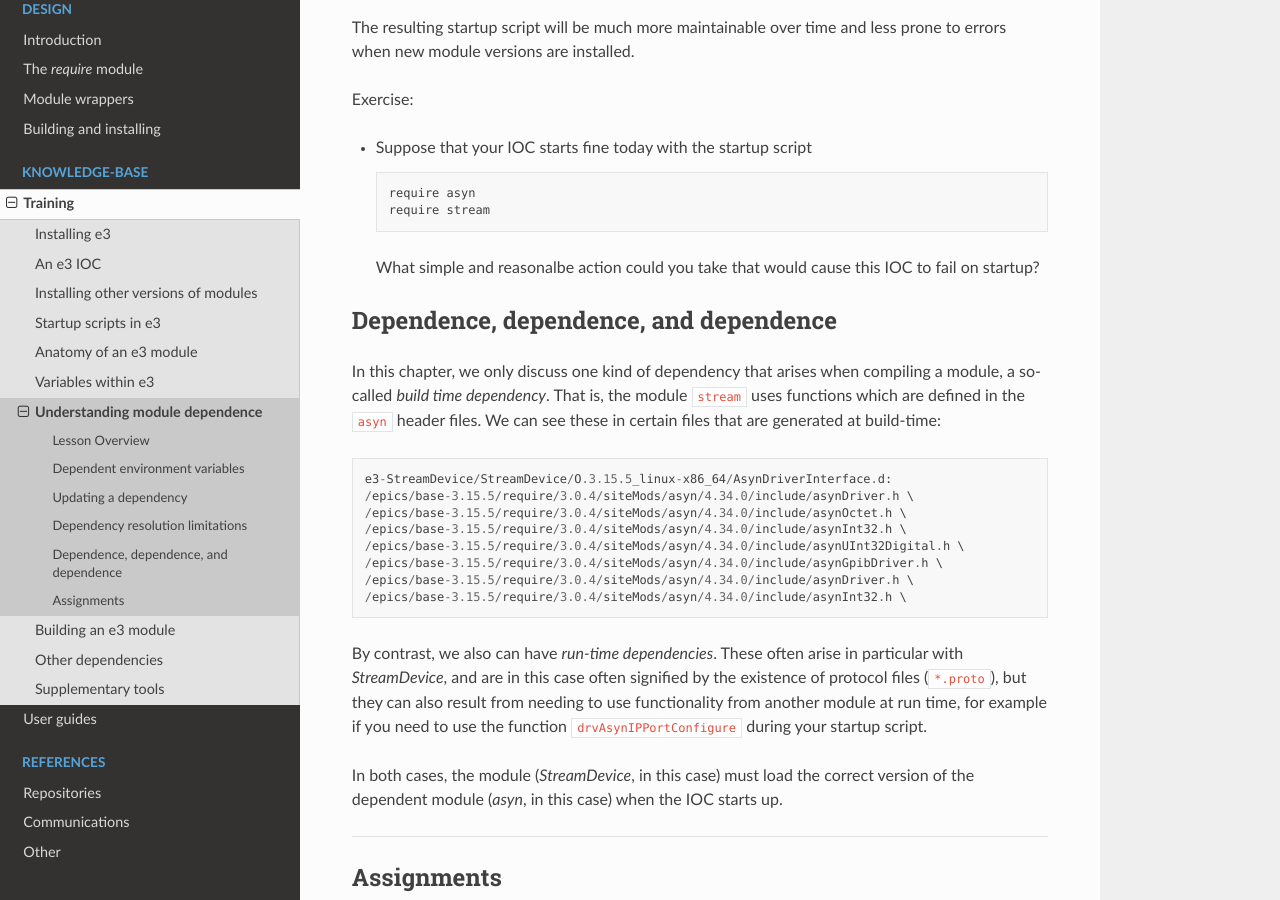
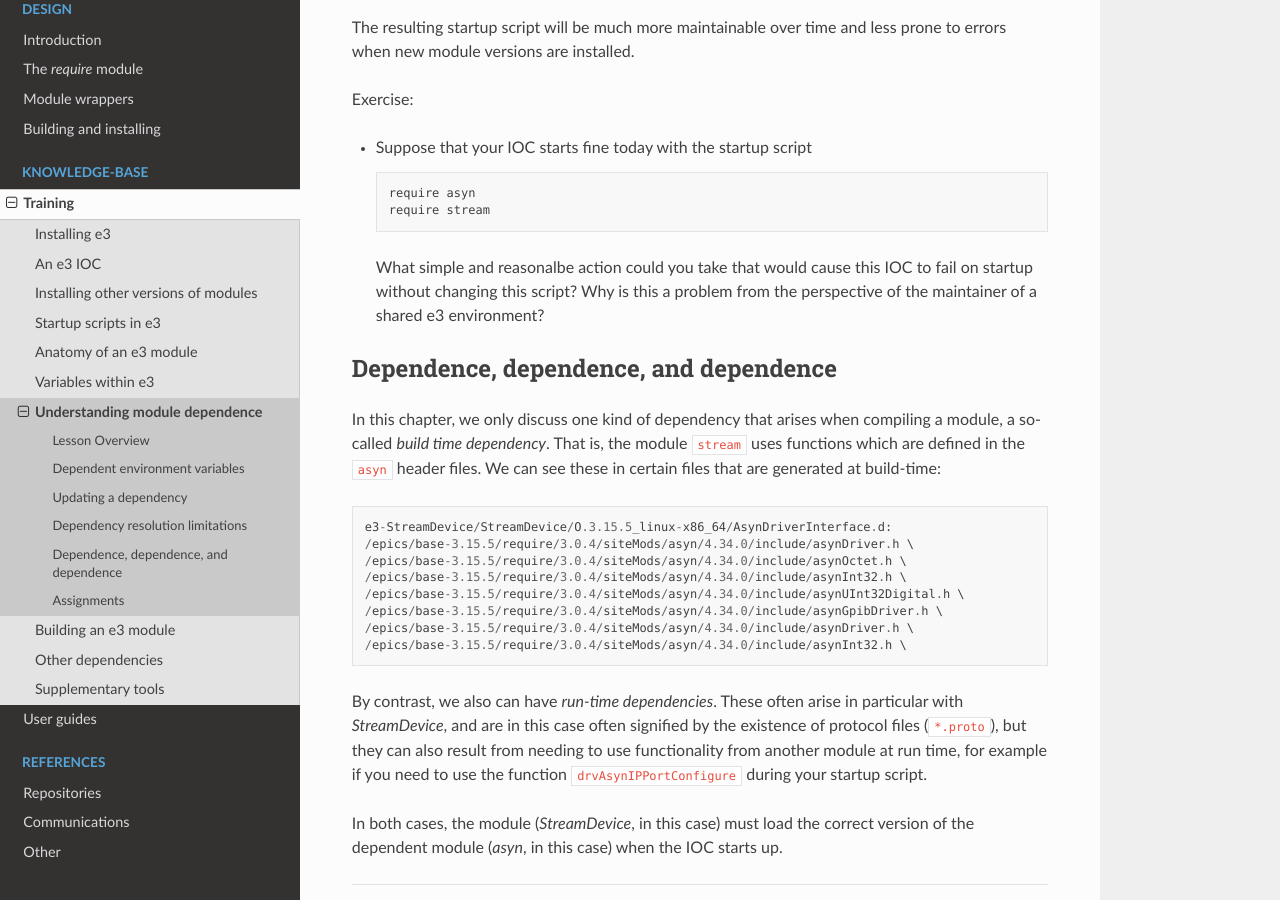
Before and after one commit to ttkorhonen/e3pages, a Sphinx documentation site: the page built from docs/kb/training/workbook/7_module_deps.md, in a window 1280 px wide and 900 px high, scrolled down 5281 px. Built offline with Sphinx 7.4.7 and the Read the Docs theme 2.0.0, drawn with Linux system fonts in a browser that asks for light colours.

Commit message:
Added extra question

````diff
--- a/docs/kb/training/workbook/7_module_deps.md
+++ b/docs/kb/training/workbook/7_module_deps.md
@@ -228,7 +228,8 @@ Exercise:
   require asyn
   require stream
   ```
-  What simple and reasonalbe action could you take that would cause this IOC to fail on startup?
+  What simple and reasonalbe action could you take that would cause this IOC to fail on startup without changing this script? Why is this a problem from the
+  perspective of the maintainer of a shared e3 environment?
 
 ## Dependence, dependence, and dependence
 
````
